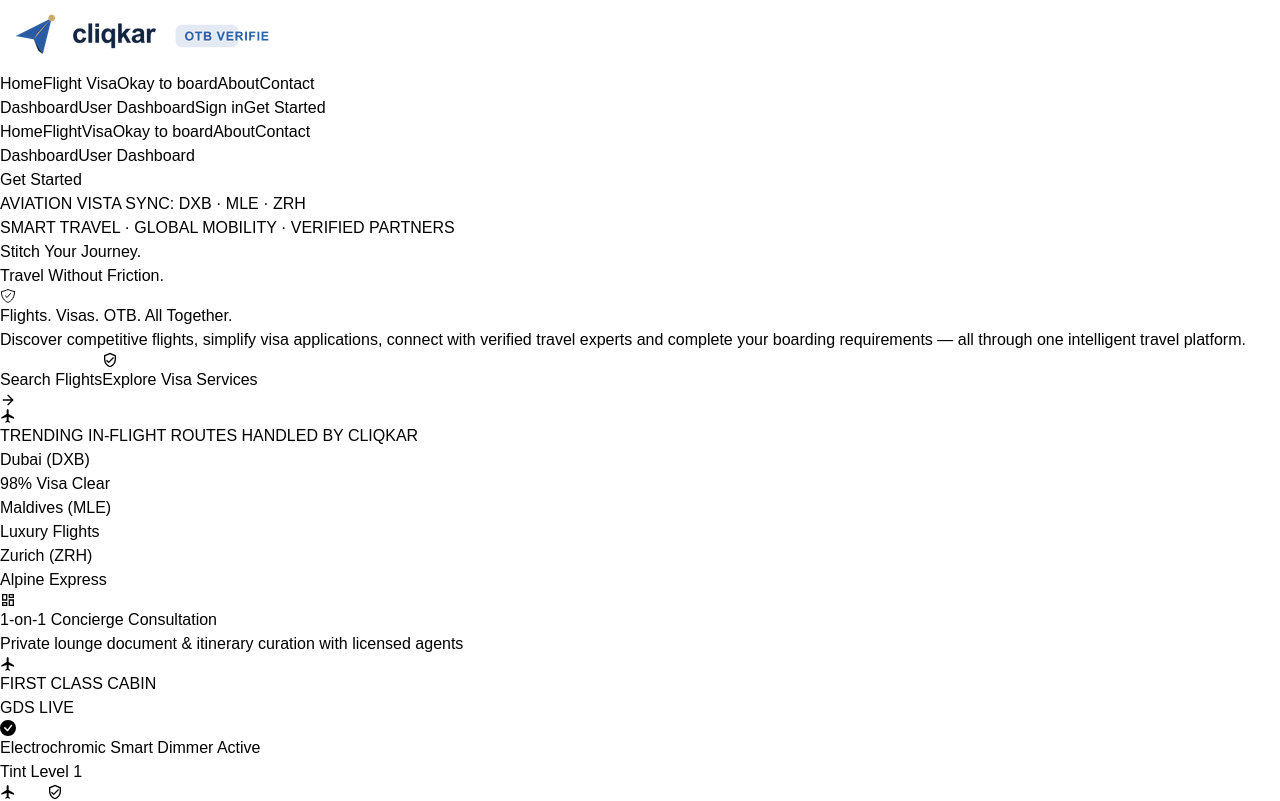
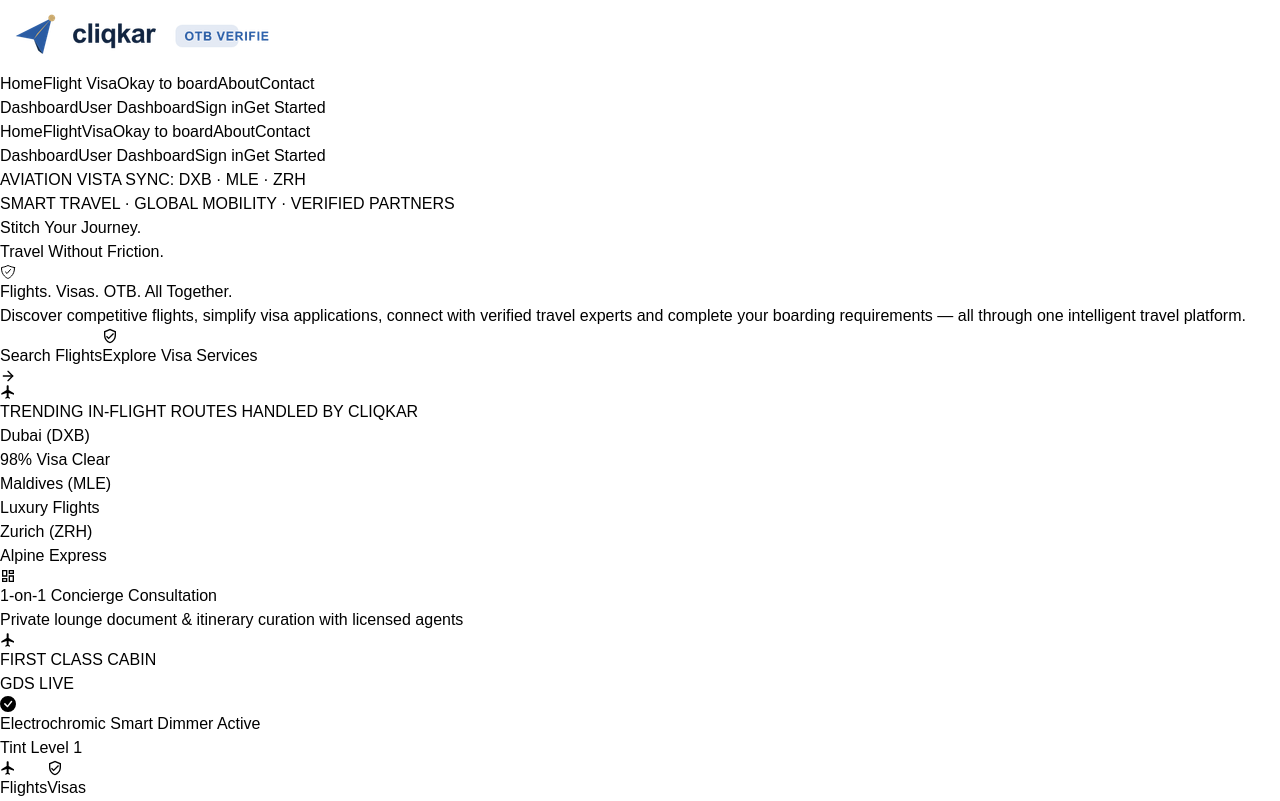
Before and after one commit to amanbankey/cliqkar-frontend, a React (Vite) app: page / in a window 1280 px wide. Shown: the top 801 px of the page. Built offline with nearby package versions, Linux system fonts and the light colour scheme.

Commit message:
Initial commit

```diff
--- a/src/layouts/Navbar.jsx
+++ b/src/layouts/Navbar.jsx
@@ -119,7 +119,7 @@
             className={[
               "lg:hidden overflow-hidden   transition-all duration-300 ease-in-out bg-white rounded-b-2xl",
               mobileMenuOpen
-                ? "max-h-[400px] opacity-100"
+                ? "max-h-[500px] opacity-100"
                 : "max-h-0 opacity-0",
             ].join(" ")}
           >
@@ -144,7 +144,7 @@
               </NavLink></button> ))}
 
 
-              <div className="flex flex-col items-start gap-3 mb-1 ">
+              <div className="flex flex-col items-center gap-3 mb-1 ">
                 <button
                   className="hover:text-white text-[#30A2540] bg-white  hover:bg-[#0A2540] border border-[#0A2540] px-3 py-2  rounded-lg "
                   onClick={onDashboard}
@@ -161,6 +161,21 @@
   User Dashboard
 </button>
 
+              <button onClick={() => navigate("/signin")}
+                  className=" px-4 py-2  hover:bg-[#0A2540] hover:text-white border border-[#0A2540]   text-[#0A2540]  rounded-lg cursor-pointer "
+                >
+                  Sign in
+                </button>
+                  <button
+                  onClick={() => {
+                    setMobileMenuOpen((prev) => !prev);
+                    navigate("/signup")
+                  }}
+
+                  className=" w-40 text-center block  px-4 py-2 bg-[#0A2540] hover:bg-[#0A2540] text-white rounded-lg  cursor-pointer"
+                >
+                  Get Started
+                </button>
                 {isLoggedIn && (
                   <button
                     className="text-white bg-[#0A2540] px-3 py-2  rounded-lg "
@@ -172,22 +187,14 @@
               </div>
             </div>
 
-            <div className="flex    flex-col items-start ml-6  mb-1 gap-3 pb-5">
-              {!isLoggedIn && (
-                <NavLink
-                  onClick={() => {
-                    setMobileMenuOpen((prev) => !prev);
-                  }}
-                  to="/signup"
-                  className="sm:hidden w-40 text-center block  px-4 py-2 bg-[#0A2540] hover:bg-[#0A2540] text-white rounded-lg  cursor-pointer"
-                >
-                  Get Started
-                </NavLink>
-              )}
+            {/* <div className="flex   flex-col items-start ml-6  mb-1 gap-3 pb-5"> */}
+              {/* {!isLoggedIn && ( */}
+
+              {/* )} */}
 
 
 
-            </div>
+            {/* </div> */}
           </div>
         </nav>
       </div>
```
